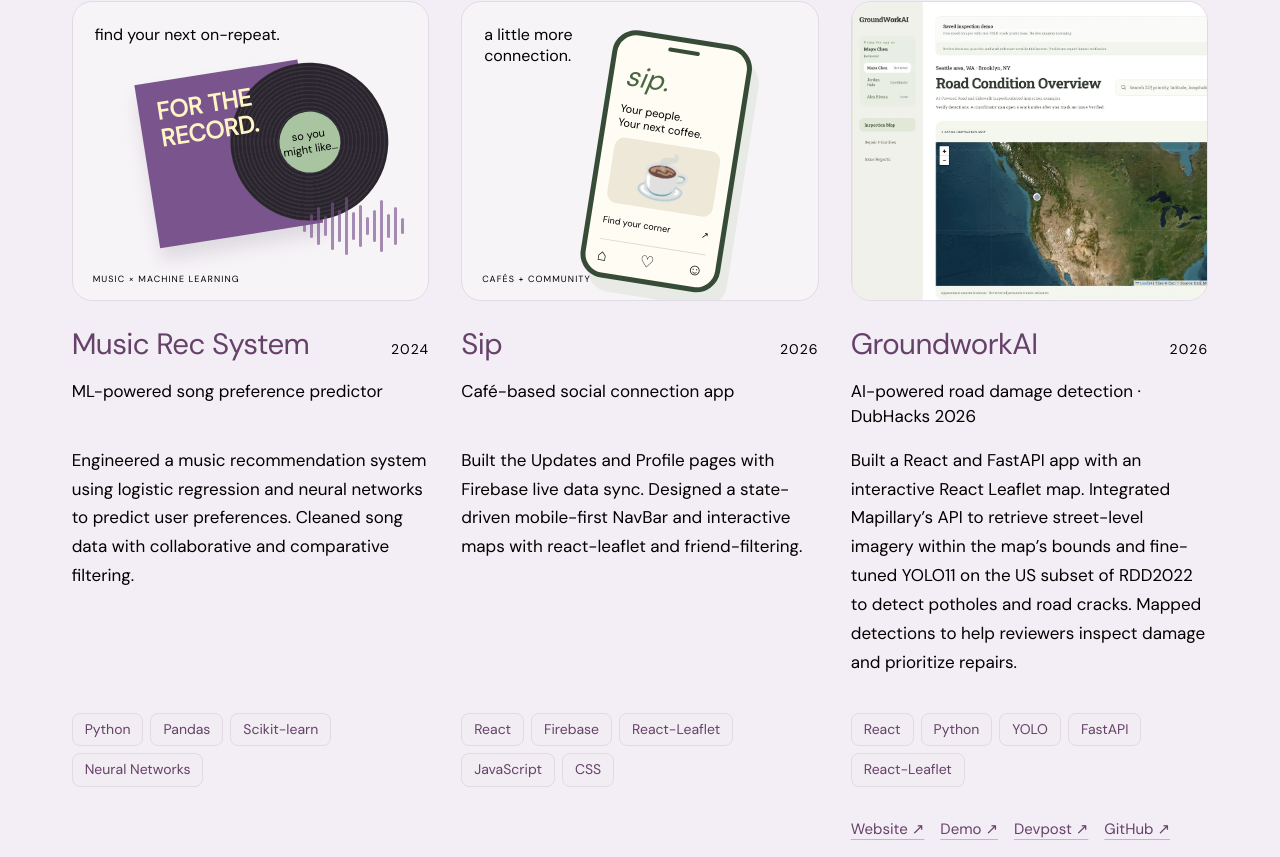
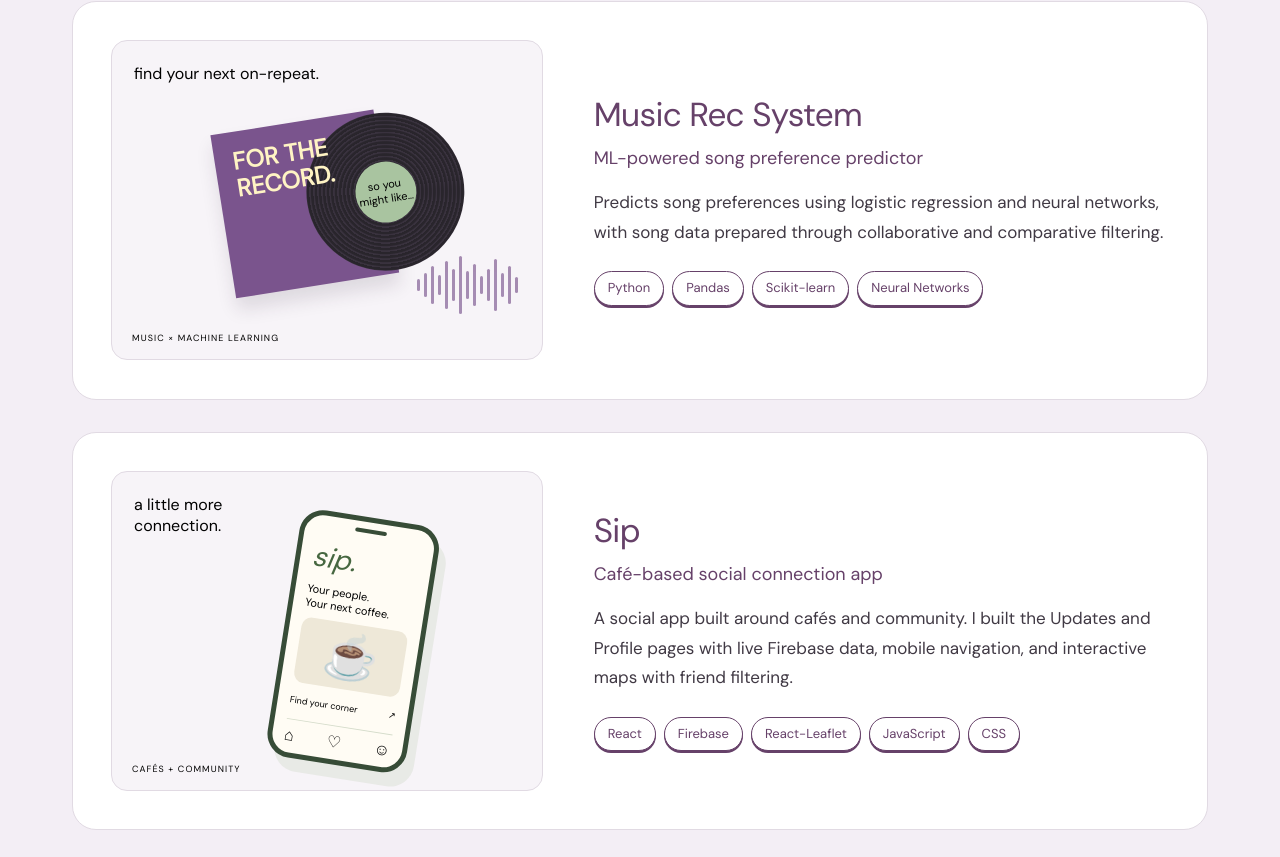
Before and after one commit to samanthaoh/my-portfolio, a React (Vite) app: page / in a window 1280 px wide. Shown: the part 2523-3380 px from the top of the page. Built offline with nearby package versions, Linux system fonts and the light colour scheme; a web font is replaced by a local one.

Commit message:
Update buttons

```diff
--- a/src/App.tsx
+++ b/src/App.tsx
@@ -161,7 +161,6 @@ function ProjectCard({ project }: { project: (typeof projects)[number] }) {
       <div className="project-copy">
       <div className="project-topline">
         <h3>{project.name}</h3>
-        <span className="project-year">{project.year}</span>
       </div>
       <p className="project-tagline">{project.tagline}</p>
       <p className="project-description">{project.desc}</p>
--- a/src/data.ts
+++ b/src/data.ts
@@ -2,7 +2,7 @@ export const projects = [
   {
     name: "Music Rec System",
     tagline: "ML-powered song preference predictor",
-    desc: "Engineered a music recommendation system using logistic regression and neural networks to predict user preferences. Cleaned song data with collaborative and comparative filtering.",
+    desc: "Predicts song preferences using logistic regression and neural networks, with song data prepared through collaborative and comparative filtering.",
     stack: ["Python", "Pandas", "Scikit-learn", "Neural Networks"],
     github: "#",
     demo: "#",
@@ -11,7 +11,7 @@ export const projects = [
   {
     name: "Sip",
     tagline: "Café-based social connection app",
-    desc: "Built the Updates and Profile pages with Firebase live data sync. Designed a state-driven mobile-first NavBar and interactive maps with react-leaflet and friend-filtering.",
+    desc: "A social app built around cafés and community. I built the Updates and Profile pages with live Firebase data, mobile navigation, and interactive maps with friend filtering.",
     stack: ["React", "Firebase", "React-Leaflet", "JavaScript", "CSS"],
     github: "#",
     demo: "#",
@@ -20,7 +20,7 @@ export const projects = [
   {
     name: "GroundworkAI",
     tagline: "AI-powered road damage detection · DubHacks 2026",
-    desc: "Built a React and FastAPI app with an interactive React Leaflet map. Integrated Mapillary’s API to retrieve street-level imagery within the map’s bounds and fine-tuned YOLO11 on the US subset of RDD2022 to detect potholes and road cracks. Mapped detections to help reviewers inspect damage and prioritize repairs.",
+    desc: "Helps reviewers find road damage and prioritize repairs. I built the React and FastAPI app, connected Mapillary street imagery to an interactive map, and fine-tuned YOLO11 on US road images from RDD2022 to detect potholes and cracks.",
     stack: ["React", "Python", "YOLO", "FastAPI", "React-Leaflet"],
     github: "https://github.com/jacheun/DubHacks2026",
     demo: "https://ground-work-ai.vercel.app/",
--- a/src/index.css
+++ b/src/index.css
@@ -474,12 +474,6 @@ a {
 .project-card:nth-child(2) { --tag-bg: #e5edf7; --tag-border: #cbd9eb; --tag-text: #344e70; }
 .project-card:nth-child(3) { --tag-bg: #e5eedc; --tag-border: #ceddbf; --tag-text: #3e5834; }
 .project-stack span { background: var(--tag-bg); border-color: var(--tag-border); color: var(--tag-text); }
-@media (min-width: 701px) {
-  .project-card { display: grid; grid-template-rows: subgrid; grid-row: span 6; row-gap: 0; }
-  .project-copy { display: grid; grid-template-rows: subgrid; grid-row: span 5; row-gap: 0; }
-  .project-stack { margin-top: 0; align-self: start; }
-  .project-links { align-self: start; }
-}
 
 @media (max-width: 700px) {
   .project-topline h3 { font-size: 26px; }
@@ -822,3 +816,52 @@ a {
   .about-placeholder { flex-direction: column; gap: 28px; }
   .about-placeholder img { width: min(70vw, 200px); }
 }
+
+/* Give each project a full row and a comfortable reading width. */
+#projects .project-grid { display: flex; flex-direction: column; gap: 32px; }
+#projects .project-card {
+  display: grid;
+  grid-template-columns: minmax(0, 0.9fr) minmax(0, 1.2fr);
+  gap: clamp(28px, 4vw, 56px);
+  align-items: center;
+  padding: clamp(24px, 3vw, 40px);
+  background: #fff;
+  border: 1px solid #e1dae3;
+  border-radius: 24px;
+}
+#projects .project-preview { height: 320px; min-width: 0; border-radius: 16px; }
+#projects .project-copy { display: flex; flex-direction: column; min-width: 0; padding: 0; }
+#projects .project-topline { align-items: center; flex-wrap: nowrap; gap: 16px; margin-bottom: 10px; }
+#projects .project-topline h3 { font-size: clamp(26px, 2.6vw, 36px); line-height: 1.2; }
+#projects .project-year { flex-shrink: 0; color: #6b606e; font-size: 14px; }
+#projects .project-tagline { margin-bottom: 16px; color: #664169; font-size: 18px; line-height: 1.5; }
+#projects .project-description { max-width: 60ch; margin-bottom: 24px; color: #403944; font-size: 17px; line-height: 1.75; }
+#projects .project-stack { margin: 0; padding: 0; gap: 8px; }
+#projects .project-stack span {
+  display: inline-flex;
+  align-items: center;
+  padding: 7px 13px;
+  border: 0;
+  border-radius: 999px;
+  background: #f3eef5;
+  color: #664169;
+  font: 400 13px/1.4 var(--font-sans);
+}
+#projects .project-card .project-stack span {
+  border: 1.5px solid #664169;
+  background: #fff;
+  box-shadow: 0 2px 0 #664169;
+}
+#projects .project-links { margin-top: 20px; gap: 8px 24px; }
+#projects .project-links a { font-size: 15px; }
+@media (max-width: 900px) {
+  #projects .project-card { grid-template-columns: 1fr; gap: 28px; }
+  #projects .project-preview { height: 300px; }
+}
+@media (max-width: 480px) {
+  #projects .project-card { padding: 20px; border-radius: 20px; gap: 24px; }
+  #projects .project-preview { height: 250px; }
+  #projects .project-topline { align-items: baseline; flex-wrap: wrap; gap: 8px; }
+  #projects .project-description { font-size: 16px; }
+  #projects .project-tagline { font-size: 17px; }
+}
```
